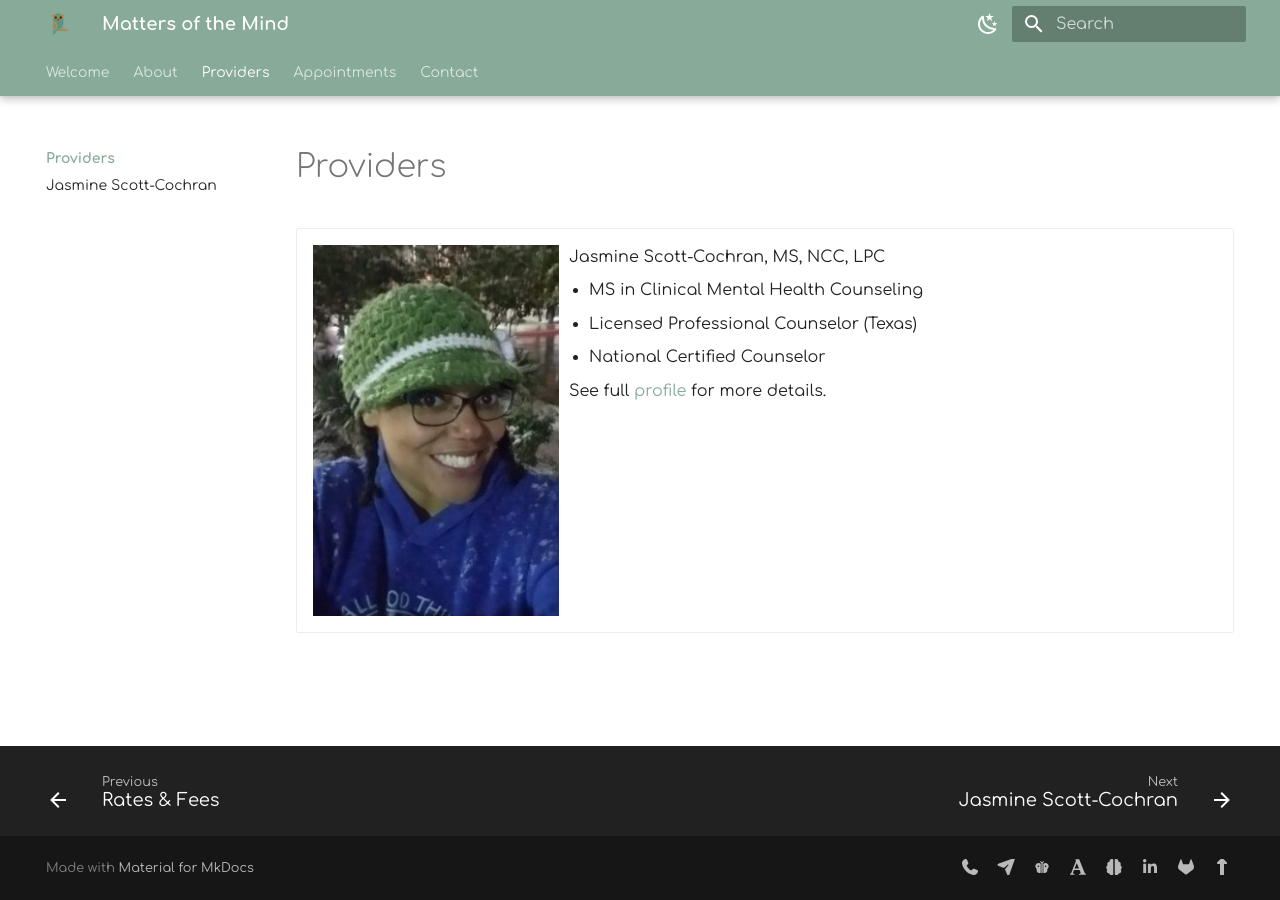
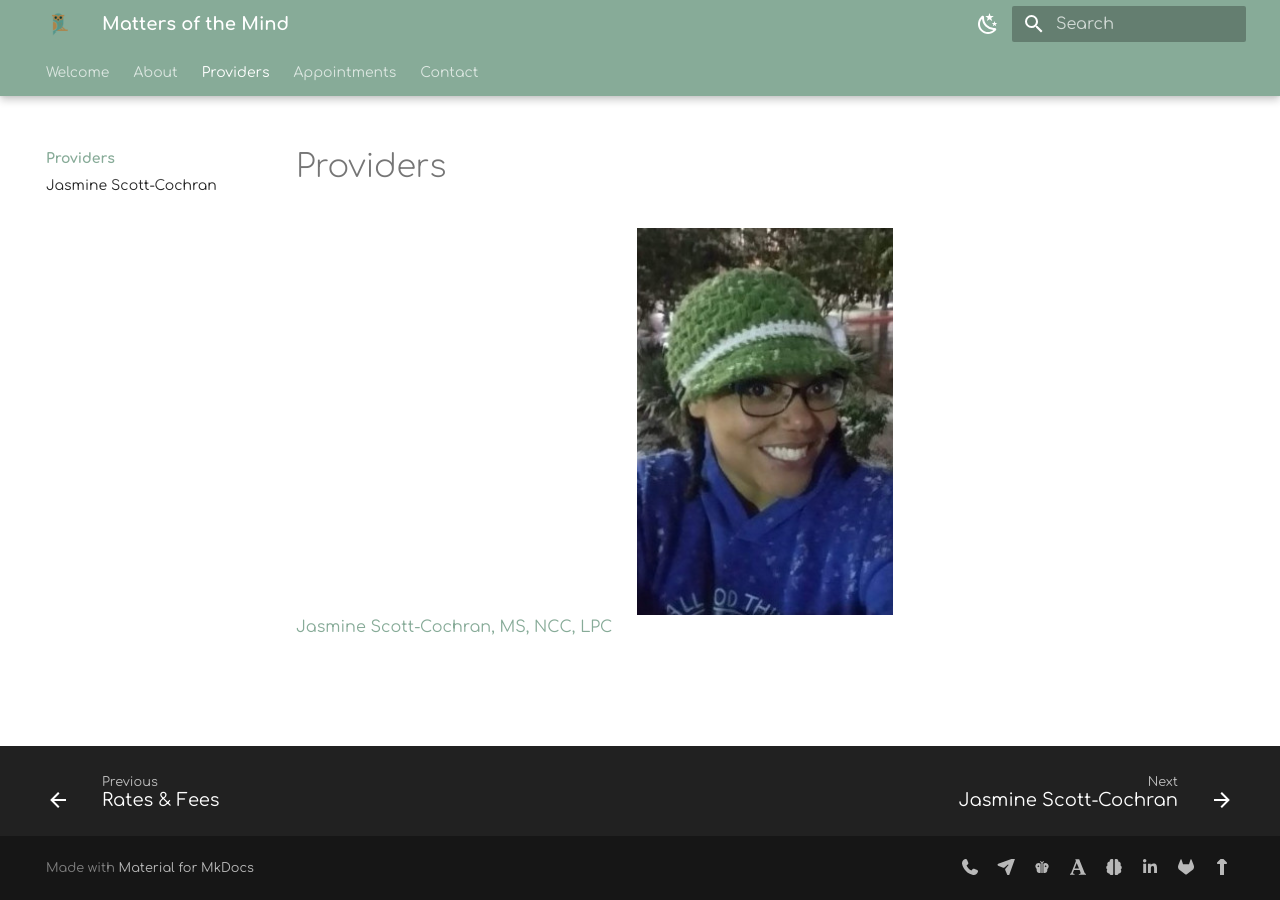
Before and after one commit to motm-therapy/website, an MkDocs documentation site: the page built from docs/providers/index.md, in a window 1280 px wide. Built offline with MkDocs 1.6.1 and Material for MkDocs 9.7.7, drawn with Linux system fonts in a browser that asks for light colours; plug-ins that fetch from the network failed and are left out.

Commit message:
Update index.md

```diff
--- a/docs/providers/index.md
+++ b/docs/providers/index.md
@@ -1,13 +1,4 @@
 # Providers
 
-<div class="grid cards" markdown>
--    [![Jasmine Scott-Cochran](assets/jasmine.jpeg){ height="384" width="256" style="float:left; padding-right:10px" }](jasmine.md)
-     Jasmine Scott-Cochran, MS, NCC, LPC
-
-     - MS in Clinical Mental Health Counseling
-     - Licensed Professional Counselor (Texas)
-     - National Certified Counselor
-
-     See full [profile](jasmine.md) for more details.
-
-</div>
+[![Jasmine Scott-Cochran](assets/jasmine.jpeg){ height="384" width="256" style="display:block;margin-left:auto;margin-right:auto;" }](jasmine.md)
+[Jasmine Scott-Cochran, MS, NCC, LPC](jasmine.md)
```
